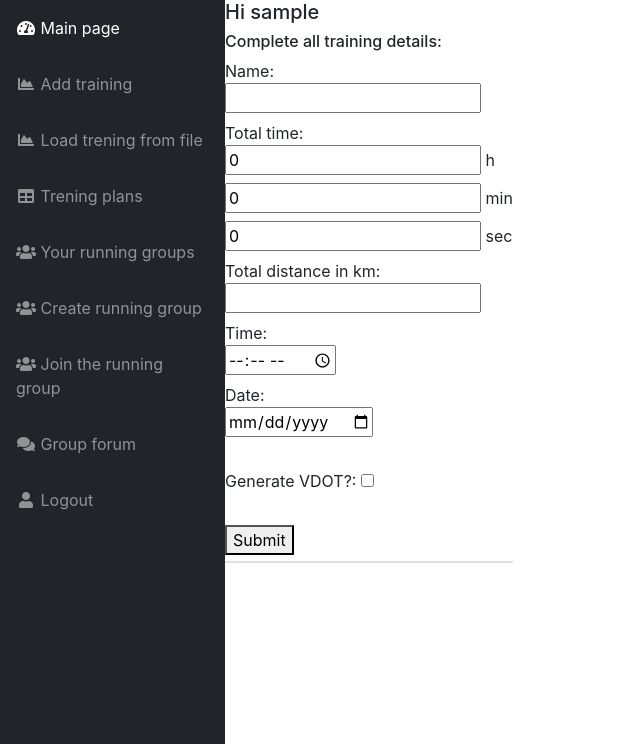
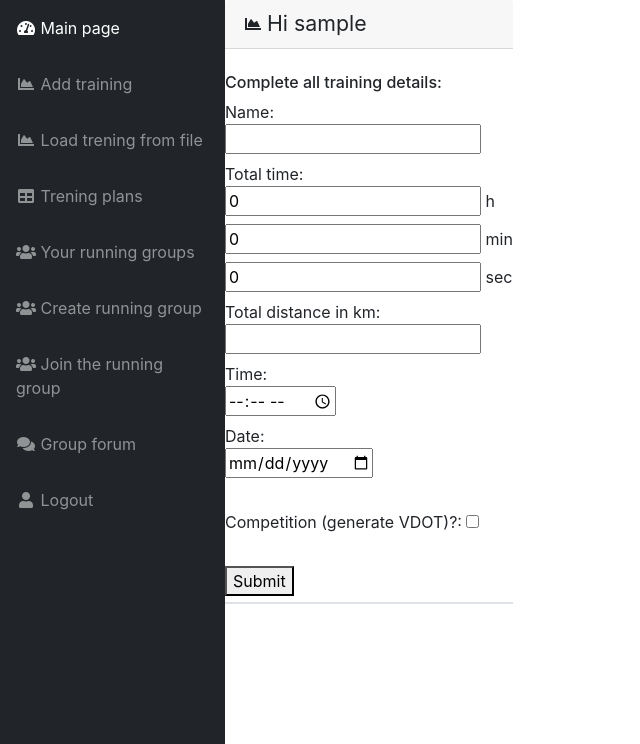
Before and after one commit to przemyslawkulak/Racemate-aplikacja-biegowa, a Django app: page /add_training/ in a window 1280 px wide. Shown: the part 56-800 px from the top of the page, without its empty margins (0-640 px from the left). Run offline with Django 3.2, Linux system fonts and the light colour scheme; the visitor is signed in with stand-in values (Sample User, id 1); some libraries are stand-ins or nearby versions.

Commit message:
templete's header update 2

```diff
--- a/Racemate/training/templates/training/add_training.html
+++ b/Racemate/training/templates/training/add_training.html
@@ -3,7 +3,10 @@
 
     <form method="post">
         <table class="table table-bordered" id="dataTable" width="100%" cellspacing="0">
-            <h5>Hi {{ user.username }}<br></h5><h6>Complete all training details:</h6>
+                        <div class="card-header">
+                            <i class="fas fa-chart-area"> </i><span  class="test fa-lg">  Hi {{ user.username }}</span>
+
+            </div><br><h6>Complete all training details:</h6>
             <h5 style="color:red">{{text}}</h5>
             <div>
 
@@ -29,7 +32,7 @@
          <div><label>Date:<br>
             <input type="date" name="date">
         </label></div><br>
-                <div><label>Generate VDOT?:
+                <div><label>Competition (generate VDOT)?:
             <input type="checkbox" name="VDOT">
         </label></div><br>
 
--- a/Racemate/training/templates/training/load.html
+++ b/Racemate/training/templates/training/load.html
@@ -3,7 +3,8 @@
 
     <form method="post">
         <table class="table table-bordered" id="dataTable" width="100%" cellspacing="0">
-            <h5>Hi {{ user.username }}<br></h5>
+            <div class="card-header">
+                            <i class="fas fa-chart-area"> </i><span  class="test fa-lg">  Hi {{ user.username }}</span><br><br>
 
                 {%csrf_token%}
 
```
Also changed, not shown: Racemate/training/templates/training/planchoice.html (+6 -1 lines).
